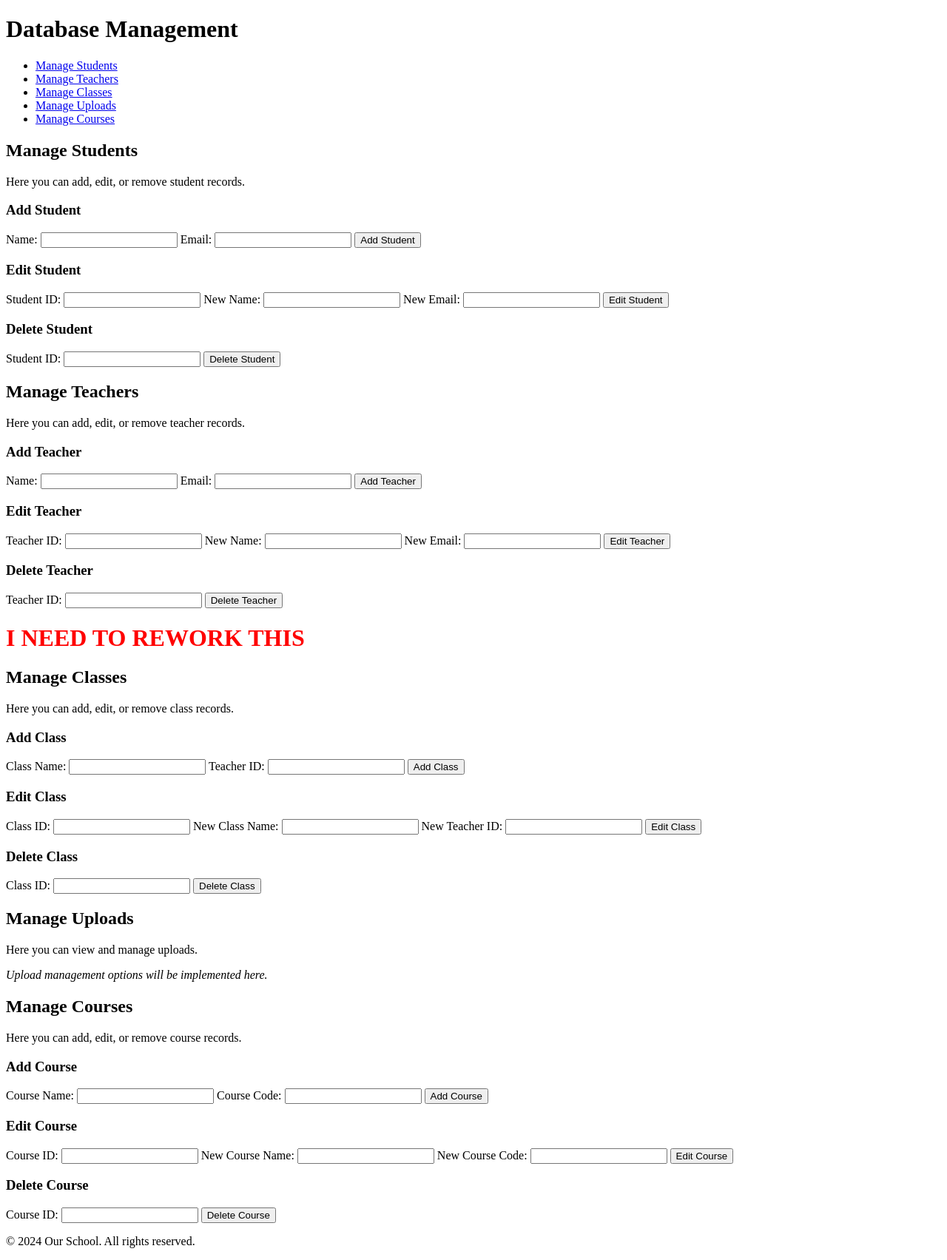
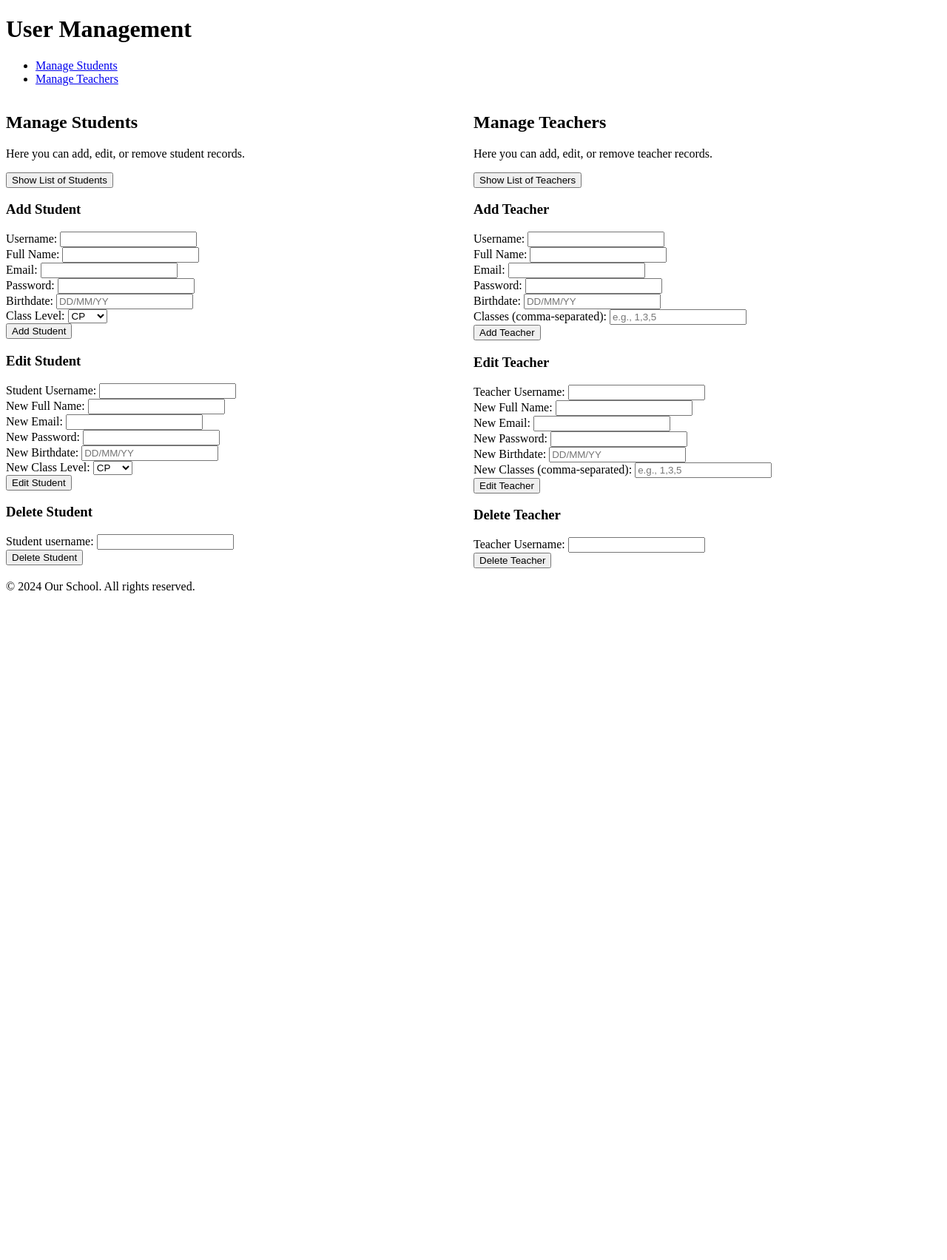
Before and after one commit to Samy-Y/Skolar, a Flask app: page /manage in a window 1280 px wide. Shown: the whole page at 74% size. After the commit the page ends 802 px from the top, so only its background shows below. Run offline with Flask 3, Linux system fonts and the light colour scheme; a user stored in the database is signed in; data comes from the database, SQL or seed files in the repository; both versions use the stored data as it was after the commit.

Commit message:
Add files via upload

```diff
--- a/main.py
+++ b/main.py
@@ -1,4 +1,4 @@
-from flask import Flask, render_template, request, redirect, url_for, session
+from flask import Flask, render_template, request, redirect, url_for, session, flash
 from flask_login import LoginManager, UserMixin, login_user, login_required, logout_user, current_user
 import sqlite3
 import os
@@ -24,6 +24,7 @@ def initRDB():
     cursor.execute("""CREATE TABLE IF NOT EXISTS resources (
     id INTEGER PRIMARY KEY AUTOINCREMENT,
     filename TEXT NOT NULL,
+    author TEXT NOT NULL,
     class_level INTEGER NOT NULL)""")
     conn.commit()
     cursor.close()
@@ -99,24 +100,170 @@ def dashboard():
                            usertype=session.get('usertype','Error'),
                            f_name=session.get('fullname','Error'))  # Retrieve the username from the session
 
-@app.route("/manage")
+@app.route("/manage", methods=['GET','POST'])
 @login_required
 def manage():
+
+    # DATA FETCHING AREA
+
+    def get_teachers():
+        conn = sqlite3.connect('users.db')
+        cursor = conn.cursor()
+
+        cursor.execute("SELECT * FROM users WHERE usertype = ?", (2,))
+
+        teachers = cursor.fetchall()
+
+        conn.close()
+
+        return teachers
+
+    def get_students():
+        conn = sqlite3.connect('users.db')
+        cursor = conn.cursor()
+
+        cursor.execute("SELECT * FROM users WHERE usertype = ?", (3,))
+
+        students = cursor.fetchall()
+
+        conn.close()
+
+        return students
+
+    # STUDENT MANAGEMENT AREA
+
+    def add_student():
+        username = request.form.get("username")
+        name = request.form.get("name")
+        email = request.form.get("email")
+        password = request.form.get("password")
+        birthdate = request.form.get("birthdate")
+        classlvl = request.form.get("classlvl")
+
+        conn = sqlite3.connect('users.db')
+        cursor = conn.cursor()
+        try:
+            cursor.execute("INSERT INTO users (username, email, fname, usertype, password, birthdate, classlvl) VALUES (?, ?, ?, ?, ?, ?, ?)",
+                        (username, email, name, 3, password, birthdate, classlvl))
+            conn.commit()
+        except sqlite3.Error as e:
+            flash(f"An error occurred: {e}", "danger")
+        finally:
+            conn.close()
+
+        return redirect(url_for('manage'))
+
+    def edit_student():
+        student_username = request.form.get("student_username")
+        new_name = request.form.get("new_name")
+        new_email = request.form.get("new_email")
+        new_password = request.form.get("new_password")
+        new_birthdate = request.form.get("new_birthdate")
+        new_classlvl = request.form.get("new_classlvl")
+
+        conn = sqlite3.connect('users.db')
+        cursor = conn.cursor()
+
+        if new_name:
+            cursor.execute("UPDATE users SET fname = ? WHERE username = ?", (new_name, student_username))
+        if new_email:
+            cursor.execute("UPDATE users SET email = ? WHERE username = ?", (new_email, student_username))
+        if new_password:
+            cursor.execute("UPDATE users SET password = ? WHERE username = ?", (new_password, student_username))
+        if new_birthdate:
+            cursor.execute("UPDATE users SET birthdate = ? WHERE username = ?", (new_birthdate, student_username))
+        if new_classlvl:
+            cursor.execute("UPDATE users SET classlvl = ? WHERE username = ?", (new_classlvl, student_username))
+
+        conn.commit()
+        conn.close()
+
+    def delete_student():
+        student_username = request.form.get("student_username")
+
+        conn = sqlite3.connect('users.db')
+        cursor = conn.cursor()
+
+        cursor.execute("DELETE FROM users WHERE username = ?", (student_username,))
+
+        conn.commit()
+        conn.close()
+
+    if request.method == "POST":
+        if 'add_student' in request.form:
+            add_student()
+        elif 'edit_student' in request.form:
+            edit_student()
+        elif 'delete_student' in request.form:
+            delete_student()
+
+    # TEACHER MANAGEMENT AREA
+
+    def add_teacher():
+        username = request.form.get("username")
+        name = request.form.get("name")
+        email = request.form.get("email")
+        password = request.form.get("password")
+        birthdate = request.form.get("birthdate")
+        classlvl = request.form.get("classlvl")
+
+        conn = sqlite3.connect('users.db')
+        cursor = conn.cursor()
+
+        try:
+            cursor.execute("""
+                INSERT INTO users (username, email, fname, usertype, password, birthdate, classlvl)
+                VALUES (?, ?, ?, ?, ?, ?, ?)""",
+                        (username, email, name, 2, password, birthdate, classlvl))
+            conn.commit()
+            flash("Teacher added successfully!", "success")
+        except sqlite3.Error as e:
+            flash(f"An error occurred: {e}", "danger")
+        finally:
+            conn.close()
+
+        return redirect(url_for('manage'))
+
+    teachers = get_teachers()
+    all_teachers_dict = {}
+    for x in teachers:
+        all_teachers_dict[f'ID{x[0]}'] = {
+            'Username':x[1],
+            'E-Mail':x[2],
+            'Full Name':x[3],
+            'Password':x[5],
+            'Birth date':x[6],
+            'Classes':x[7].split(',')
+        }
+
+    students = get_students()
+    all_students_dict = {}
+    for x in students:
+        all_students_dict[f'ID{x[0]}'] = {
+            'Username':x[1],
+            'E-Mail':x[2],
+            'Full Name':x[3],
+            'Password':x[5],
+            'Birth date':x[6],
+            'Classes':x[7]
+        }
+
     return render_template("managedb.html",
                            username=session.get('username', 'Guest'),
                            usertype=session.get('usertype','Error'),
-                           f_name=session.get('fullname','Error'))  # Retrieve the username from the session
+                           f_name=session.get('fullname','Error'),
+                           teachers_list=all_teachers_dict,
+                           students_list=all_students_dict,
+                           available_classes=available_classes)
 
-# Set the upload folder and allowed extensions
+##### UPLOAD PART #####
 UPLOAD_FOLDER = 'uploads'
 ALLOWED_EXTENSIONS = {'txt', 'pdf'}
 app.config['UPLOAD_FOLDER'] = UPLOAD_FOLDER
 
-# Ensure the upload directory exists
 if not os.path.exists(UPLOAD_FOLDER):
     os.makedirs(UPLOAD_FOLDER)
 
-# Check if the file extension is allowed
 def allowed_file(filename):
     return '.' in filename and filename.rsplit('.', 1)[1].lower() in ALLOWED_EXTENSIONS
 
@@ -145,7 +292,7 @@ def upload():
 
             conn = sqlite3.connect('resources.db')
             cursor = conn.cursor()
-            cursor.execute("INSERT INTO resources (filename, class_level) VALUES (?, ?)", (filename, class_level))
+            cursor.execute("INSERT INTO resources (filename, author, class_level) VALUES (?, ?)", (filename, session.get["fullname"], class_level))
             conn.commit()
             conn.close()
             return redirect(url_for('upload',success=True))
@@ -166,11 +313,15 @@ def upload():
 
 
 @app.route("/logout")
-@login_required  # Ensure that only logged-in users can access this route
+@login_required
 def logout():
-    logout_user()  # Log out the user
+    logout_user()
     session.pop('user_id', None)  # Remove the user ID from the session
-    return redirect(url_for("index"))  # Redirect to the index page
+    return redirect(url_for("index"))
+
+@app.route('/resources')
+def resources():
+    return "<h2>Work In Progress</h2>"
 
 if __name__ == "__main__":
-    app.run(debug=True)  # Run the Flask app in debug mode
+    app.run(debug=True)
--- /dev/null
+++ b/static/script.js
@@ -0,0 +1,23 @@
+function toggleStudentList() {
+    const studentList = document.getElementById("studentList");
+    const studentBtn = document.getElementById("toggleStudentsButton")
+    if (studentList.style.display === "none") {
+        studentList.style.display = "block"; // Show the table
+        studentBtn.innerHTML = "Hide List of Students"
+    } else {
+        studentList.style.display = "none"; // Hide the table
+        studentBtn.innerHTML = "Show List of Students"
+    }
+}
+
+function toggleTeacherList() {
+    const teacherList = document.getElementById("teacherList");
+    const teacherBtn = document.getElementById("toggleTeachersButton")
+    if (teacherList.style.display === "none") {
+        teacherList.style.display = "block"; // Show the table
+        teacherBtn.innerHTML = "Hide List of Teachers"
+    } else {
+        teacherList.style.display = "none"; // Hide the table
+        teacherBtn.innerHTML = "Show List of Teachers"
+    }
+}
--- a/templates/dashboard.html
+++ b/templates/dashboard.html
@@ -11,14 +11,16 @@
     </header>
 
     <!-- Navbar -->
+    {% if usertype > 1 %}
     <nav>
         <ul>
-            <li><a href="#resources">Resources</a></li>
+            <li><a href="{{url_for('resources')}}">Resources</a></li>
             <li><a href="#grades">Grades</a></li>
             <li><a href="#schedules">Schedules</a></li>
             <li><a href="#additional-info">Additional Info</a></li>
         </ul>
     </nav>
+    {% endif %}
 
     <main>
         <!-- Welcome Section -->
--- a/templates/managedb.html
+++ b/templates/managedb.html
@@ -4,19 +4,30 @@
     <meta charset="UTF-8">
     <meta name="viewport" content="width=device-width, initial-scale=1.0">
     <title>Admin Database Management</title>
+    <style> /* TO REMOVE SOON */
+        main{
+            display: flex;
+        }
+        section{
+            width:50%
+        }
+
+        th, td {
+            padding:3px;
+            border:1px solid black;
+        }
+    </style>
+     <script src="../static/script.js"></script>
 </head>
 <body>
     <header>
-        <h1>Database Management</h1>
+        <h1>User Management</h1>
     </header>
 
     <nav>
         <ul>
             <li><a href="#manage-students">Manage Students</a></li>
             <li><a href="#manage-teachers">Manage Teachers</a></li>
-            <li><a href="#manage-classes">Manage Classes</a></li>
-            <li><a href="#manage-uploads">Manage Uploads</a></li>
-            <li><a href="#manage-courses">Manage Courses</a></li>
         </ul>
     </nav>
 
@@ -25,154 +36,182 @@
         <section id="manage-students">
             <h2>Manage Students</h2>
             <p>Here you can add, edit, or remove student records.</p>
+            <button onclick="toggleStudentList()" id="toggleStudentsButton">Show List of Students</button>
 
-            <!-- Add Student Form -->
-            <h3>Add Student</h3>
-            <form method="post" action="">
-                <label for="student-name">Name:</label>
-                <input type="text" id="student-name" name="name" required>
-                <label for="student-email">Email:</label>
-                <input type="email" id="student-email" name="email" required>
-                <button type="submit">Add Student</button>
-            </form>
+            <!-- List of Students -->
+            <div id="studentList" style="display:none">
+                <h3>List of Students</h3>
+                <table>
+                    <tr>
+                        <th>Username</th>
+                        <th>E-Mail</th>
+                        <th>Full Name</th>
+                        <th>Password</th>
+                        <th>Birth date</th>
+                        <th>Classes</th>
+                    </tr>
+                    {% for key,value in students_list.items() %}
+                    <tr>
+                        <td>{{value['Username']}}</td>
+                        <td>{{value['E-Mail']}}</td>
+                        <td>{{value['Full Name']}}</td>
+                        <td>{{value['Password']}}</td>
+                        <td>{{value['Birth date']}}</td>
+                        <td>{{value['Classes']}}</td>
+                    </tr>
+                    {% endfor %}
+                </table>
+            </div>
+
+        <!-- Add Student Form -->
+        <h3>Add Student</h3>
+        <form method="post" action="">
+            <label for="student-username">Username:</label>
+            <input type="text" id="student-username" name="username" required><br>
+
+            <label for="student-name">Full Name:</label>
+            <input type="text" id="student-name" name="name" required><br>
+
+            <label for="student-email">Email:</label>
+            <input type="email" id="student-email" name="email" required><br>
+
+            <label for="student-password">Password:</label>
+            <input type="password" id="student-password" name="password" required><br>
+
+            <label for="student-birthdate">Birthdate:</label>
+            <input type="text" id="student-birthdate" name="birthdate" placeholder="DD/MM/YY" required><br>
+
+            <label for="student-classlvl">Class Level:</label>
+            <select id="student-classlvl" name="classlvl" required>
+            {% for i in range(1,13)%}
+                <option value="{{i}}">{{available_classes[i-1]}}</option>
+            {% endfor %}
+            </select><br>
+
+            <button type="submit" name="add_student">Add Student</button>
+        </form>
 
             <!-- Edit Student Form -->
             <h3>Edit Student</h3>
             <form method="post" action="">
-                <label for="edit-student-id">Student ID:</label>
-                <input type="text" id="edit-student-id" name="student_id" required>
-                <label for="new-student-name">New Name:</label>
-                <input type="text" id="new-student-name" name="new_name">
+                <label for="edit-student-username">Student Username:</label>
+                <input type="text" id="edit-student-id" name="student_username" required><br>
+
+                <label for="new-student-name">New Full Name:</label>
+                <input type="text" id="new-student-name" name="new_name"><br>
+
                 <label for="new-student-email">New Email:</label>
-                <input type="email" id="new-student-email" name="new_email">
-                <button type="submit">Edit Student</button>
+                <input type="email" id="new-student-email" name="new_email"><br>
+
+                <label for="new-student-password">New Password:</label>
+                <input type="password" id="new-student-password" name="new_password"><br>
+
+                <label for="new-student-birthdate">New Birthdate:</label>
+                <input type="text" id="new-student-birthdate" name="new_birthdate" placeholder="DD/MM/YY"><br>
+
+                <label for="new-student-classlvl">New Class Level:</label>
+                <select id="new-student-classlvl" name="new_classlvl">
+                    {% for i in range(1,13)%}
+                    <option value="{{i}}">{{available_classes[i-1]}}</option>
+                    {% endfor %}
+                </select><br>
+
+                <button type="submit" name="edit_student">Edit Student</button>
             </form>
 
             <!-- Delete Student Form -->
             <h3>Delete Student</h3>
             <form method="post" action="">
-                <label for="delete-student-id">Student ID:</label>
-                <input type="text" id="delete-student-id" name="student_id" required>
-                <button type="submit">Delete Student</button>
+                <label for="delete-student-usernname">Student username:</label>
+                <input type="text" id="delete-student-usernname" name="student_username" required><br>
+                <button type="submit" name="delete_student">Delete Student</button>
             </form>
         </section>
-
         <!-- Manage Teachers Section -->
         <section id="manage-teachers">
             <h2>Manage Teachers</h2>
             <p>Here you can add, edit, or remove teacher records.</p>
+            <button onclick="toggleTeacherList()" id="toggleTeachersButton">Show List of Teachers</button>
+
+            <!-- List of teachers -->
+            <div id="teacherList" style="display:none">
+                <h3>List of Teachers</h3>
+                <table>
+                    <tr>
+                        <th>Username</th>
+                        <th>E-Mail</th>
+                        <th>Full Name</th>
+                        <th>Password</th>
+                        <th>Birth date</th>
+                        <th>Classes</th>
+                    </tr>
+                    {% for key,value in teachers_list.items() %}
+                    <tr>
+                        <td>{{value['Username']}}</td>
+                        <td>{{value['E-Mail']}}</td>
+                        <td>{{value['Full Name']}}</td>
+                        <td>{{value['Password']}}</td>
+                        <td>{{value['Birth date']}}</td>
+                        <td>{{value['Classes']}}</td>
+                    </tr>
+                    {% endfor %}
+                </table>
+            </div>
 
             <!-- Add Teacher Form -->
             <h3>Add Teacher</h3>
             <form method="post" action="">
-                <label for="teacher-name">Name:</label>
-                <input type="text" id="teacher-name" name="name" required>
+                <label for="teacher-username">Username:</label>
+                <input type="text" id="teacher-username" name="username" required><br>
+
+                <label for="teacher-name">Full Name:</label>
+                <input type="text" id="teacher-name" name="name" required><br>
+
                 <label for="teacher-email">Email:</label>
-                <input type="email" id="teacher-email" name="email" required>
-                <button type="submit">Add Teacher</button>
+                <input type="email" id="teacher-email" name="email" required><br>
+
+                <label for="teacher-password">Password:</label>
+                <input type="password" id="teacher-password" name="password" required><br>
+
+                <label for="teacher-birthdate">Birthdate:</label>
+                <input type="text" id="teacher-birthdate" name="birthdate" placeholder="DD/MM/YY" required><br>
+
+                <label for="teacher-classlvl">Classes (comma-separated):</label>
+                <input type="text" id="teacher-classlvl" name="classlvl" placeholder="e.g., 1,3,5" required><br>
+
+                <button type="submit" name="add_teacher">Add Teacher</button>
             </form>
 
             <!-- Edit Teacher Form -->
             <h3>Edit Teacher</h3>
             <form method="post" action="">
-                <label for="edit-teacher-id">Teacher ID:</label>
-                <input type="text" id="edit-teacher-id" name="teacher_id" required>
-                <label for="new-teacher-name">New Name:</label>
-                <input type="text" id="new-teacher-name" name="new_name">
+                <label for="edit-teacher-username">Teacher Username:</label>
+                <input type="text" id="edit-teacher-username" name="teacher_username" required><br>
+
+                <label for="new-teacher-name">New Full Name:</label>
+                <input type="text" id="new-teacher-name" name="new_name"><br>
+
                 <label for="new-teacher-email">New Email:</label>
-                <input type="email" id="new-teacher-email" name="new_email">
-                <button type="submit">Edit Teacher</button>
+                <input type="email" id="new-teacher-email" name="new_email"><br>
+
+                <label for="new-teacher-password">New Password:</label>
+                <input type="password" id="new-teacher-password" name="new_password"><br>
+
+                <label for="new-teacher-birthdate">New Birthdate:</label>
+                <input type="text" id="new-teacher-birthdate" name="new_birthdate" placeholder="DD/MM/YY"><br>
+
+                <label for="new-teacher-classlvl">New Classes (comma-separated):</label>
+                <input type="text" id="new-teacher-classlvl" name="new_classlvl" placeholder="e.g., 1,3,5"><br>
+
+                <button type="submit" name="edit_teacher">Edit Teacher</button>
             </form>
 
             <!-- Delete Teacher Form -->
             <h3>Delete Teacher</h3>
             <form method="post" action="">
-                <label for="delete-teacher-id">Teacher ID:</label>
-                <input type="text" id="delete-teacher-id" name="teacher_id" required>
-                <button type="submit">Delete Teacher</button>
-            </form>
-        </section>
-
-        <h1 style="color:red">I NEED TO REWORK THIS</h1>
-
-        <!-- Manage Classes Section -->
-        <section id="manage-classes">
-            <h2>Manage Classes</h2>
-            <p>Here you can add, edit, or remove class records.</p>
-
-            <!-- Add Class Form -->
-            <h3>Add Class</h3>
-            <form method="post" action="">
-                <label for="class-name">Class Name:</label>
-                <input type="text" id="class-name" name="class_name" required>
-                <label for="class-teacher">Teacher ID:</label>
-                <input type="text" id="class-teacher" name="teacher_id" required>
-                <button type="submit">Add Class</button>
-            </form>
-
-            <!-- Edit Class Form -->
-            <h3>Edit Class</h3>
-            <form method="post" action="">
-                <label for="edit-class-id">Class ID:</label>
-                <input type="text" id="edit-class-id" name="class_id" required>
-                <label for="new-class-name">New Class Name:</label>
-                <input type="text" id="new-class-name" name="new_class_name">
-                <label for="new-class-teacher">New Teacher ID:</label>
-                <input type="text" id="new-class-teacher" name="new_teacher_id">
-                <button type="submit">Edit Class</button>
-            </form>
-
-            <!-- Delete Class Form -->
-            <h3>Delete Class</h3>
-            <form method="post" action="">
-                <label for="delete-class-id">Class ID:</label>
-                <input type="text" id="delete-class-id" name="class_id" required>
-                <button type="submit">Delete Class</button>
-            </form>
-        </section>
-
-        <!-- Manage Uploads Section -->
-        <section id="manage-uploads">
-            <h2>Manage Uploads</h2>
-            <p>Here you can view and manage uploads.</p>
-
-            <!-- Manage Uploads Placeholder -->
-            <p><em>Upload management options will be implemented here.</em></p>
-        </section>
-
-        <!-- Manage Courses Section -->
-        <section id="manage-courses">
-            <h2>Manage Courses</h2>
-            <p>Here you can add, edit, or remove course records.</p>
-
-            <!-- Add Course Form -->
-            <h3>Add Course</h3>
-            <form method="post" action="">
-                <label for="course-name">Course Name:</label>
-                <input type="text" id="course-name" name="course_name" required>
-                <label for="course-code">Course Code:</label>
-                <input type="text" id="course-code" name="course_code" required>
-                <button type="submit">Add Course</button>
-            </form>
-
-            <!-- Edit Course Form -->
-            <h3>Edit Course</h3>
-            <form method="post" action="">
-                <label for="edit-course-id">Course ID:</label>
-                <input type="text" id="edit-course-id" name="course_id" required>
-                <label for="new-course-name">New Course Name:</label>
-                <input type="text" id="new-course-name" name="new_course_name">
-                <label for="new-course-code">New Course Code:</label>
-                <input type="text" id="new-course-code" name="new_course_code">
-                <button type="submit">Edit Course</button>
-            </form>
-
-            <!-- Delete Course Form -->
-            <h3>Delete Course</h3>
-            <form method="post" action="">
-                <label for="delete-course-id">Course ID:</label>
-                <input type="text" id="delete-course-id" name="course_id" required>
-                <button type="submit">Delete Course</button>
+                <label for="delete-teacher-username">Teacher Username:</label>
+                <input type="text" id="delete-teacher-username" name="teacher_username" required><br>
+                <button type="submit" name="delete_teacher">Delete Teacher</button>
             </form>
         </section>
     </main>
```
Also changed, not shown: templates/resources.html (added, +39 -0 lines), resources.db, users.db.
